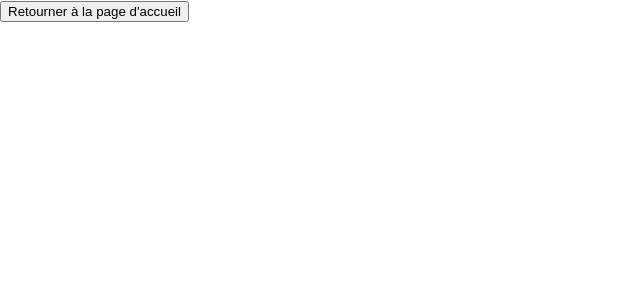
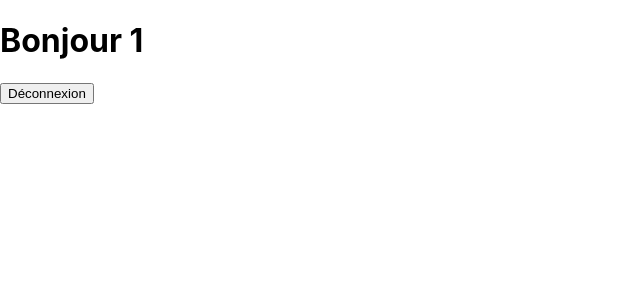
Before and after one commit to SylvainGUERRIN/crazee-burger, a React (Create React App) app: page /order/1 in a window 1280 px wide. Shown: the top 300 px of the page, without its empty margins (0-640 px from the left). Built offline with nearby package versions, Linux system fonts and the light colour scheme.

Commit message:
✨ F02: Add redirection to orderPage on loginForm

```diff
--- a/src/App.js
+++ b/src/App.js
@@ -8,7 +8,7 @@ function App(){
   return (
     <Routes>
       <Route path="/login" element={<LoginPage/>}/>
-      <Route path="/order-page" element={<OrderPage/>}/>
+      <Route path="/order/:name" element={<OrderPage/>}/>
       <Route path="*" element={<ErrorPage/>}/>
     </Routes>
   )
--- a/src/components/pages/login/LoginForm.js
+++ b/src/components/pages/login/LoginForm.js
@@ -1,5 +1,5 @@
 import { useState } from "react";
-import { createSearchParams, Link, useNavigate } from "react-router-dom";
+import { useNavigate } from "react-router-dom";
 
 export default function LoginForm() {
   const navigate = useNavigate()
@@ -10,20 +10,12 @@ export default function LoginForm() {
   const handleSubmit = (event) => {
     event.preventDefault();
     setInputValue("");
+    navigate(`/order/${inputValue}`)
   };
 
   const handleChange = (event) => {
     setInputValue(event.target.value);
   };
-
-  /*const navigateToOrderPage = () => {
-    navigate({
-      pathname: '/order-page',
-      search: createSearchParams({
-        name: inputValue
-      }).toString()
-    })
-  }*/
 
   return (
     <form action="submit" onSubmit={handleSubmit}>
@@ -37,9 +29,7 @@ export default function LoginForm() {
         placeholder="Entrez votre prénom..."
         required
       />
-      <Link to="/order-page">
-        <button>Accédez à votre espace</button>
-      </Link>
+      <button>Accédez à votre espace</button>
     </form>
   );
 }
--- a/src/components/pages/order/OrderPage.js
+++ b/src/components/pages/order/OrderPage.js
@@ -1,15 +1,10 @@
-import { useNavigate, useSearchParams, Link } from "react-router-dom"
+import { Link, useParams } from "react-router-dom"
 
 export default function OrderPage() {
-    const navigate = useNavigate()
-    const [searchParams] = useSearchParams()
-
-    /*const navigateToLoginPage = () => {
-        navigate('/login')
-      }*/
+    const {name} = useParams()
 
       return<>
-        <h1>Bonjour {searchParams.get('name')}</h1>
+        <h1>Bonjour {name}</h1>
         <Link to="/login">
           <button>Déconnexion</button>
         </Link>
```
